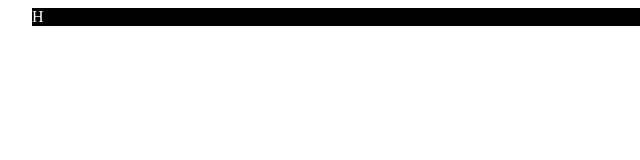
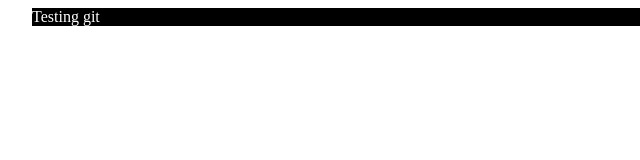
Before and after one commit to lennongrad/mythical, a plain HTML site: page index.html in a window 1280 px wide. Shown: the full height of the page, 288-928 px from the left. Drawn offline with Linux system fonts and the light colour scheme.

Commit message:
Update index.html

```diff
--- a/index.html
+++ b/index.html
@@ -1,5 +1,5 @@
 <HTML>
   <body>
-    <div style="background-color: black; color: white; margin: auto; width: 50vw">H</div>
+    <div style="background-color: black; color: white; margin: auto; width: 50vw">Testing git</div>
   </body>
   </HTML>
```
